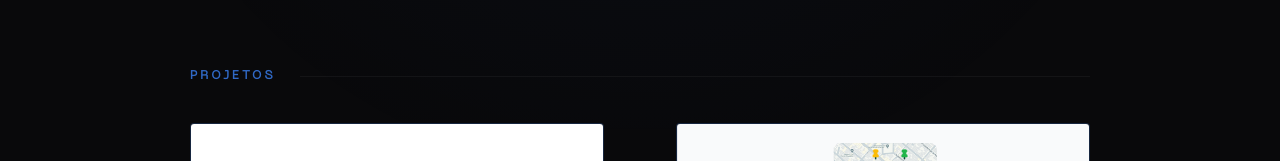
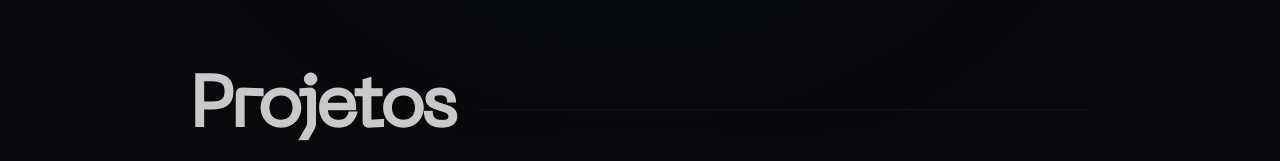
Before and after one commit to TiagoLeopoldo/react-ts-new-portfolio, a React (Vite) app: page / in a window 1280 px wide. Shown: the part 791-952 px from the top of the page. Built offline with nearby package versions, Linux system fonts and the light colour scheme.

Commit message:
style: alterar fonte dos títulos das seções do main

```diff
--- a/src/components/organisms/Section/Section.css
+++ b/src/components/organisms/Section/Section.css
@@ -7,7 +7,6 @@
 
 .section-title {
   font-size: var(--text-xs);
-  text-transform: uppercase;
   letter-spacing: 0.2rem;
   color: var(--accent);
   display: flex;
--- a/src/components/organisms/Section/Section.tsx
+++ b/src/components/organisms/Section/Section.tsx
@@ -1,5 +1,6 @@
 import type { ReactNode } from "react";
 import "./Section.css";
+import Title from "../../atoms/Title/Title";
 
 interface SectionProps {
   id: string;
@@ -10,7 +11,7 @@ interface SectionProps {
 const Section = ({title, children, id} :SectionProps) => {
   return (
     <section id={id} className="section fade-in-section">
-      <h2 className="section-title">{title}</h2>
+      <Title level={1} className="section-title">{title}</Title>
       {children}
     </section>
   )
```
Also changed, not shown: relatorio_tecnico.txt (deleted).
